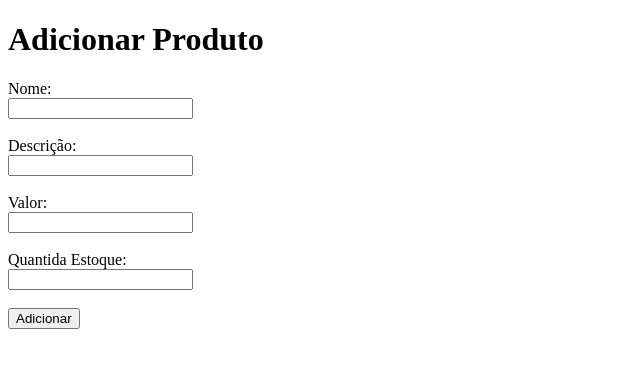
After one commit to GabrielT98/crud, a Django app: page /adicionar/ in a window 1280 px wide. The commit adds this page. Shown: the top 368 px of the page, without its empty margins (0-640 px from the left). Run offline with Django 3.2, Linux system fonts and the light colour scheme.

Commit message:
deletar produto

```diff
--- /dev/null
+++ b/crud/crud/templates/adicionar.html
@@ -0,0 +1,29 @@
+<!DOCTYPE html>
+<html lang="en">
+<head>
+    <meta charset="UTF-8">
+    <title>Produtos</title>
+</head>
+<body>
+    <h1>Adicionar Produto</h1>
+    <form action="/adicionar/" method="POST">
+         {% csrf_token %}
+        <label for="name">Nome:</label><br>
+        <input type="text" required id="name" name="name"><br><br>
+
+        <label for= "descricao">Descrição:</label><br>
+        <input type="text" required id="descricao_id" name="descricao"><br><br>
+
+        <label for= "valor">Valor:</label><br>
+        <input type="number"step="0.01" required id="valor_id" name="valor"><br><br>
+
+        <label for= "estoque">Quantida Estoque:</label><br>
+        <input type="number"required id="estoque_id" name="estoque"><br><br>
+
+
+
+        <button type="submit">Adicionar</button>
+    </form>
+
+</body>
+</html>
--- a/crud/crud/templates/produto.html
+++ b/crud/crud/templates/produto.html
@@ -6,7 +6,11 @@
 </head>
 <body>
     <h1>{{produto.nome}}</h1>
-    <p>detalhes</p>
+    <p>{{produto.descricao}}</p>
+    <p>Por apenas R${{produto.valor}}</p>
+    <p>Estoque = {{produto.estoque}}</p>
+    <br>
+    <a href="/produto">Home</a>
 
 
 </body>
--- a/crud/crud/urls.py
+++ b/crud/crud/urls.py
@@ -3,5 +3,7 @@ from django.urls import path
 
 urlpatterns = [
     path('produto/',views.listar_produto),
-    path('produto/<int:id>',views.ver_detalhes)
+    path('produto/<int:id>',views.ver_detalhes),
+    path('adicionar/',views.adicionar_produto),
+    path('delete/<int:id>',views.delete_produto)
 ]
--- a/crud/crud/views.py
+++ b/crud/crud/views.py
@@ -4,14 +4,17 @@ from xml.dom.minidom import Entity
 from django.shortcuts import render
 
 
+
 from crud.entity import Produto
 lista_produto = []
+"""
+produto1 = Produto()
+produto1.id = len(lista_produto)+1
+produto1.nome = "teste"
+produto1.descricao="test tsets"
+lista_produto.append(produto1)
+"""
 def listar_produto(request):
-    produto1 = Produto()
-    produto1.id = len(lista_produto)+1
-    produto1.nome = "teste"
-    produto1.descricao="test tets"
-    lista_produto.append(produto1)
 
     return render(request,"index.html",{"produtos":lista_produto})
 
@@ -20,3 +23,28 @@ def ver_detalhes(request,id:int):
     for produto in lista_produto:
         if produto.id == id:
             return render(request,"produto.html",{"produto":produto})
+
+    return render(request,"404.html")
+def adicionar_produto(request):
+    if request.method == 'POST':
+        nome = request.POST['name']
+        descricao = request.POST['descricao']
+        valor = request.POST['valor']
+        estoque = request.POST['estoque']
+        produto = Produto()
+        produto.id = len(lista_produto)+1
+        produto.nome = nome
+        produto.descricao = descricao
+        produto.valor = valor
+        produto.estoque = estoque
+        lista_produto.append(produto)
+        return render(request,"index.html",{"produtos":lista_produto})
+    if request.method == 'GET':
+        return render(request,"adicionar.html")
+
+def delete_produto(request,id:int):
+    for produto in lista_produto:
+        if produto.id == id:
+            lista_produto.remove(produto)
+            return render(request,"index.html",{"produtos":lista_produto})
+    return render(request,"404.html")
```
Also changed, not shown: crud/crud/entity.py (+19 -0 lines), crud/crud/templates/404.html (added, +12 -0 lines), crud/crud/templates/index.html (+11 -1 lines).
